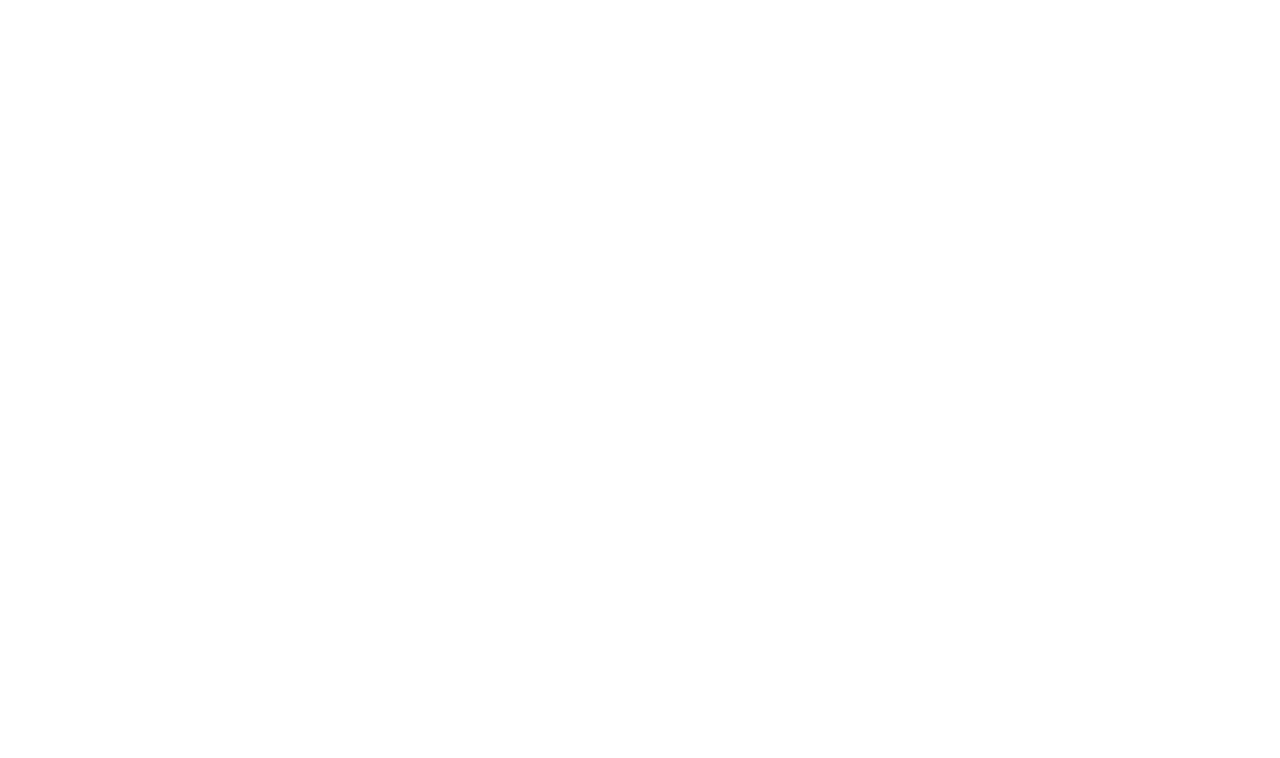
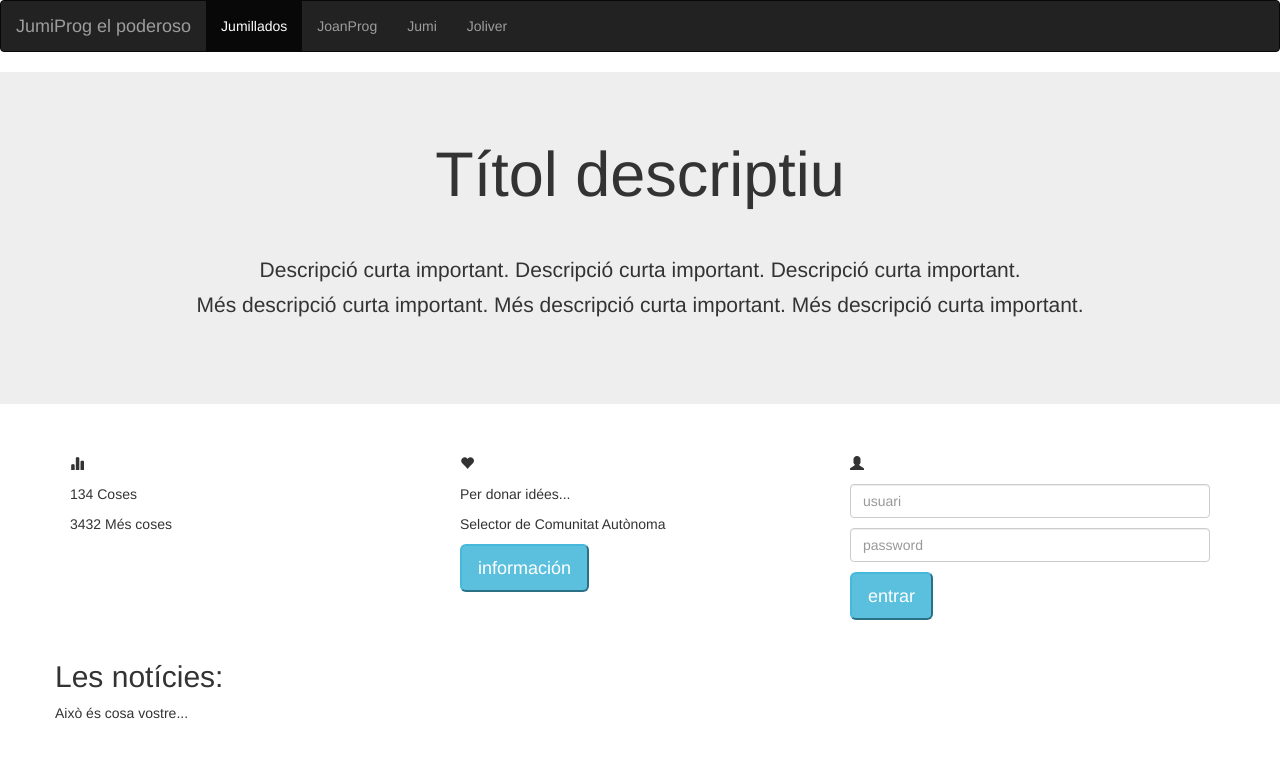
Before and after one commit to HighYitan/Jumi, a plain HTML site: page index.html in a window 1280 px wide. Drawn offline with nearby package versions, Linux system fonts and the light colour scheme.

Commit message:
Add files via upload

```diff
--- a/index.html
+++ b/index.html
@@ -13,10 +13,122 @@
   <script src="js/jumi.js"></script>
 </head>
 <body>
-	<nav>
+	<nav class="navbar navbar-inverse">
+		<div class="container-fluid">
+			<div class="navbar-header">
+				<a class="navbar-brand" href="#">JumiProg el poderoso</a>
+			</div>
+			<ul class="nav navbar-nav">
+				<li class="active"><a href="#">Jumillados</a></li>
+				<li><a href="#">JoanProg</a></li>
+				<li><a href="#">Jumi</a></li>
+				<li><a href="#">Joliver</a></li>
+			</ul>
+		</div>
+	</nav>
+	<div id="a" class="jumbotron text-center"><h1>Títol descriptiu</h1>
+		<br>
+		<div id="b" class="alert">
+		<p>Descripció curta important. Descripció curta important. Descripció curta important.</p>
+		<p>Més descripció curta important. Més descripció curta important. Més descripció curta important. </p>
+		</div>
+	</div>
 
-	</nav>
-	<div>
+	<div class="container">
+		<div class="row">
+			<div class="col-sm-4"><br>
+				<p class="g"><span class="glyphicon glyphicon-stats"></span></p>
+				<p id="nsocios">134 Coses</p>
+				<p id="nclubes">3432 Més coses</p>
+			</div>
+			<div class="col-sm-4"><br>
+				<p class="g"><span class="glyphicon glyphicon-heart"></span></p>
+				<p>Per donar idées...</p>
+				<p>Selector de Comunitat Autònoma</p>
+				<button type="button" class="btn-lg btn-info" data-toggle="modal" data-target="#info"> información </button>
+			</div>
+			<div class="col-sm-4"><br>
+				<p class="g"><span class="glyphicon glyphicon-user"></span></p>
+				<p><input type="text" class="form-control" placeholder="usuari" required></p>
+				<p><input type="password" class="form-control" placeholder="password" required></p>
+				<button type="button" class="btn-lg btn-info"> entrar </button>
+			</div>
+		</div>
+		<div class="row">
+			<div class="col"><br>
+				<h2>Les notícies:</h2>
+				<p>Això és cosa vostre...</p>
+			  </div>
+		</div>
 	</div>
+
+<!--
+
+<div class="container">
+    <div class="row">
+        <div class="col-sm-4"><br>
+            <p class="g"><span class="glyphicon glyphicon-stats"></span></p>
+            <p id="nsocios">134 Coses</p>
+            <p id="nclubes">3432 Més coses</p>
+        </div>
+        <div class="col-sm-4"><br>
+            <p class="g"><span class="glyphicon glyphicon-heart"></span></p>
+            <p>Per donar idées...</p>
+            <p>Selector de Comunitat Autònoma</p>
+            <button type="button" class="btn-lg btn-info" data-toggle="modal" data-target="#info"> información </button>
+        </div>
+        <div class="col-sm-4"><br>
+            <p class="g"><span class="glyphicon glyphicon-user"></span></p>
+            <p><input type="text" class="form-control" placeholder="usuari" required></p>
+            <p><input type="password" class="form-control" placeholder="password" required></p>
+            <button type="button" class="btn-lg btn-info"> entrar </button>
+        </div>
+    </div>
+    <div class="row">
+        <div class="col"><br>
+            <h2>Les notícies:</h2>
+            <p>Això és cosa vostre...</p>
+          </div>
+    </div>
+</div>
+
+<div class="container">
+  <p>Les imatges son ampliades fins un màxim (fins a la seva grandària natural o la grandària de l'element contenidor)</p>
+  <img id="imghorizontal" src="http://www.blirk.net/wallpapers/1280x720/beach-wallpaper-1.jpg" class="img-responsive center-block">
+  <br>
+  <img id="imgvertical" src="https://s-media-cache-ak0.pinimg.com/originals/ff/72/a9/ff72a9588259e60465dd490ba6686152.jpg" class="img-responsive center-block">
+</div>
+
+
+<div id="info" class="modal fade" role="dialog">
+  <div class="modal-dialog">
+
+    <div class="modal-content">
+      <div class="modal-header">
+        <button type="button" class="close" data-dismiss="modal">&times;</button>
+        <h4 class="modal-title">Selecciona tu Comunidad Autónoma</h4>
+      </div>
+      <div class="modal-body">
+          <select class="form-control" id="comunidades">
+              <option selected value="0">Selecciona...</option>
+          </select>
+      </div>
+      <div class="modal-footer">
+        <button type="button" class="btn-lg btn-info" id="verinfo"> ver información </button>
+      </div>
+    </div>
+
+  </div>
+</div>
+<footer class="footer">
+    <div class="container">
+        <ul class="footer-links">
+            <li>Facebook</li>
+            <li>About</li>
+        </ul>
+        <p>Developed by Miguel Urbina
+        </p>
+    </div>
+</footer></body></html> -->
 </body>
 </html>
```
